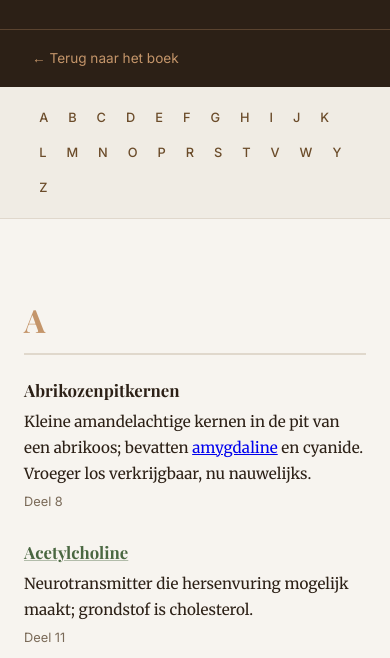
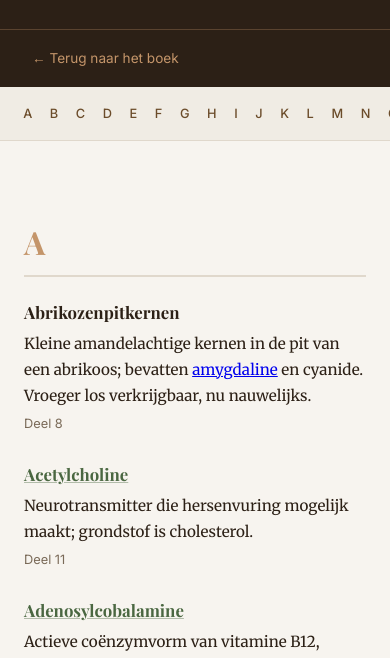
Before and after one commit to martijnaslander/dick-oosterwijk, a plain HTML site: page begrippen.html in a window 390 px wide. Shown: the part 184-842 px from the top of the page. Drawn offline with nearby package versions, Linux system fonts and the light colour scheme; sample sign-in values are in the browser's storage; a web font is replaced by a local one.

Commit message:
begrippen.html: letternavigatie scrollbaar op mobiel
Sticky letter-nav swipt horizontaal op small screens i.p.v. meerdere rijen.

Co-Authored-By: Claude Sonnet 4.6 <noreply@anthropic.com>

```diff
--- a/begrippen.html
+++ b/begrippen.html
@@ -74,6 +74,25 @@
     .letter-nav a:hover {
       background: var(--brown-mid);
       color: var(--cream);
+    }
+
+    @media (max-width: 600px) {
+      .letter-nav {
+        flex-wrap: nowrap;
+        overflow-x: auto;
+        -webkit-overflow-scrolling: touch;
+        padding: 0.75rem 1rem;
+        gap: 0.2rem;
+      }
+      .letter-nav a {
+        flex-shrink: 0;
+      }
+      .begrippen-body {
+        padding: 1.5rem 1rem 3rem;
+      }
+      .begrip-def {
+        font-size: 0.9rem;
+      }
     }
 
     /* ── Inhoud ── */
```
